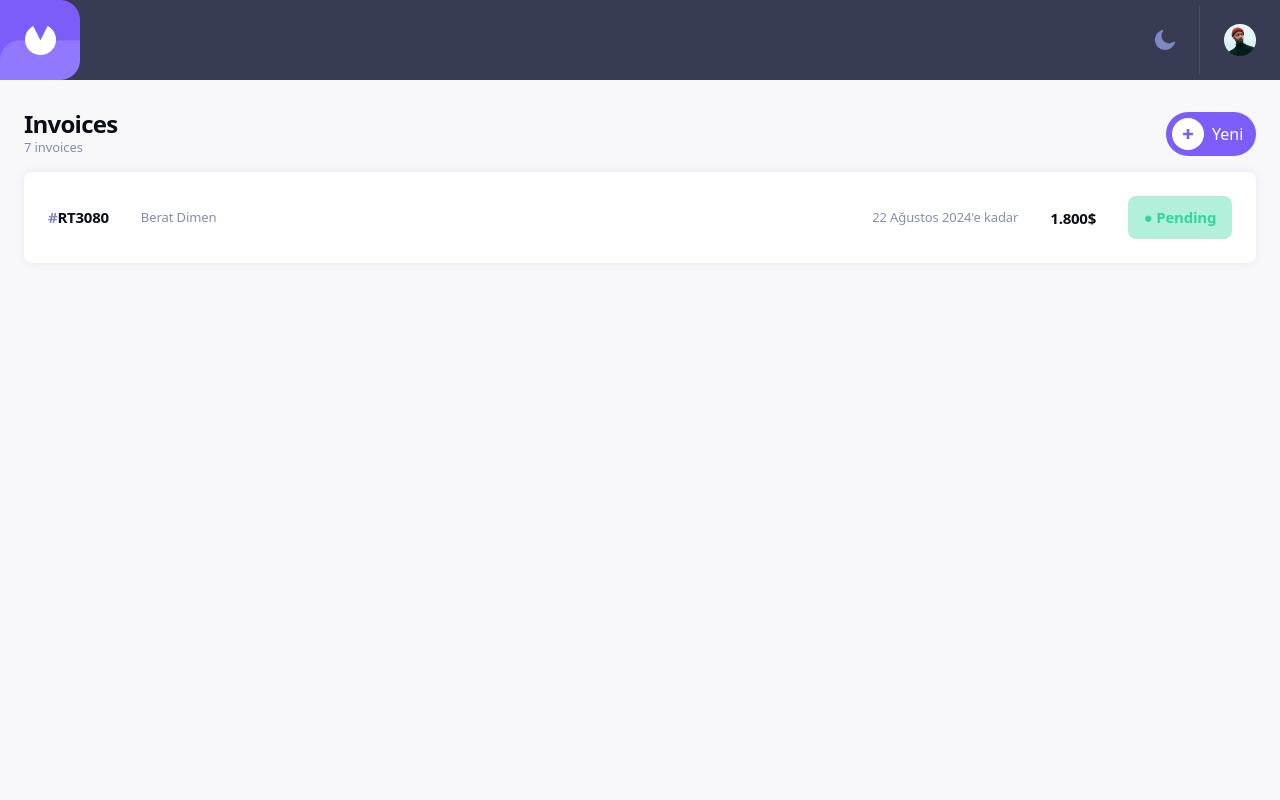
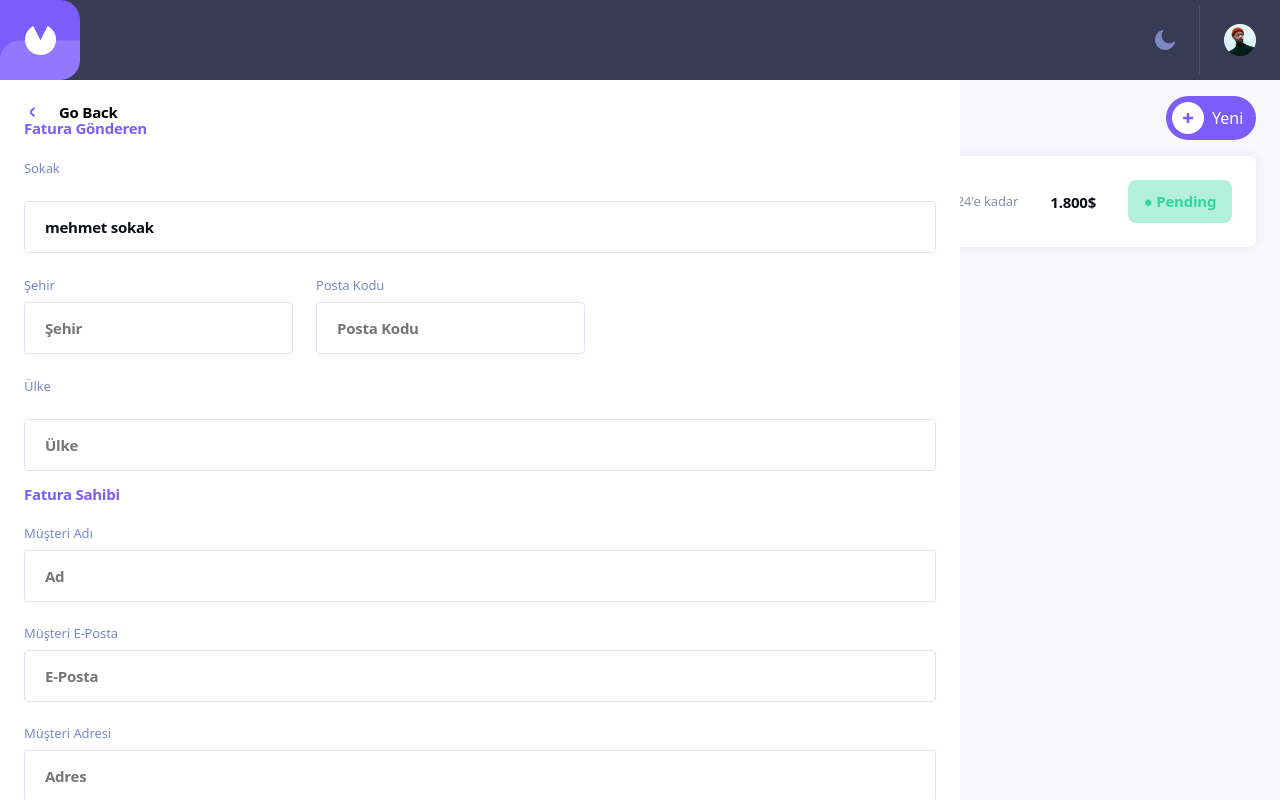
Before and after one commit to beratdimen/invoice-app, a Next.js app: page /invoice in a window 1280 px wide. Built offline with nearby package versions, Linux system fonts and the light colour scheme.

Commit message:
modal css düzenlemesi yapıldı

```diff
--- a/components/invoice-add/index.jsx
+++ b/components/invoice-add/index.jsx
@@ -1,6 +1,6 @@
 "use client";
 
-import { useState } from "react";
+import { useRef, useState } from "react";
 import InvoiceAddPage from "@/components/fatura-ekleme";
 import InvoiceCard from "../invoice-card";
 import "./style.css";
@@ -8,34 +8,51 @@ import Header from "../header/page";
 import { AddIcon, DownIcon, GoBack } from "@/helpers/icons";
 
 export default function AddInvoice() {
-  const [open, setOpen] = useState(false);
+  const [open, setOpen] = useState(true);
+  const modalRef = useRef();
+
+  const openDialog = () => {
+    setOpen(true);
+    if (modalRef.current) {
+      modalRef.current.showModal();
+    }
+  };
+  const closeDialog = () => {
+    setOpen(false);
+    if (modalRef.current) {
+      modalRef.current.close();
+    }
+  };
 
   return (
     <div className="addInvoiceContainer">
-      {open ?
-        (
-          <>
       <Header />
 
-            <div className="commentsRightSideBar" style={{ width: open ? "100%" : "0%"}}>
-              <button className="backButton" onClick={() => setOpen(!open)}>
+      <>
+        <dialog ref={modalRef} open={open}>
+          <div
+            className="commentsRightSideBar"
+            style={{
+              width: open ? "100%" : "0%",
+              transition: "width 1s ease",
+            }}
+          >
+            <button className="backButton" onClick={() => closeDialog()}>
               <GoBack /> Go Back
             </button>
-
             <InvoiceAddPage />
           </div>
+        </dialog>
       </>
-        )
-        :
-        (
+
       <div className="invoiceOverview">
-            <Header />
-
         <div className="mainPage">
           <div className="actions">
-                <h2>Invoices <span>7 invoices</span></h2>
+            <h2>
+              Invoices <span>7 invoices</span>
+            </h2>
 
-                <button onClick={() => setOpen(!open)}>
+            <button onClick={() => openDialog()}>
               <AddIcon /> Yeni
             </button>
           </div>
@@ -47,13 +64,13 @@ export default function AddInvoice() {
 
             <div className="emptyTexts">
               <h2>There is nothing here</h2>
-                  <p>Create an invoice by clicking the New button and get started</p>
+              <p>
+                Create an invoice by clicking the New button and get started
+              </p>
             </div>
           </div>
         </div>
       </div>
-        )
-      }
     </div>
   );
 }
--- a/components/invoice-add/style.css
+++ b/components/invoice-add/style.css
@@ -1,13 +1,10 @@
 .addInvoiceContainer {
   .commentsRightSideBar {
-    position: absolute;
-    height: 100vh;
-    display: flex;
-    flex-direction: column;
-    gap: 16px;
-    transition: all 1s ease;
-    width: fit-content;
+    width: 0;
+    background: white;
+    transition: width 1s ease;
     padding: 24px;
+    overflow: scroll;
 
     .backButton {
       display: flex;
@@ -107,6 +104,28 @@
   }
 }
 
+dialog {
+  width: 100%;
+  height: 100vh;
+  margin: 0;
+  padding: 0;
+  border: none;
+  position: fixed;
+  top: 0;
+  left: 0;
+  background: transparent;
+  overflow: scroll;
+}
+
+@media (width >=768px) {
+  dialog {
+    width: 75%;
+    position: fixed;
+    top: 80px;
+    left: 0;
+  }
+}
+
 @media (width >= 1440px) {
   .addInvoiceContainer {
     .invoiceOverview {
@@ -114,4 +133,16 @@
       flex-direction: row;
     }
   }
+
+  dialog {
+    width: 50%;
+    height: 100vh;
+    margin: 0;
+    padding: 0;
+    border: none;
+    position: fixed;
+    top: 0;
+    left: 80px;
+    background: transparent;
+  }
 }
```
Lines whose indentation alone changed are shown as unchanged.
